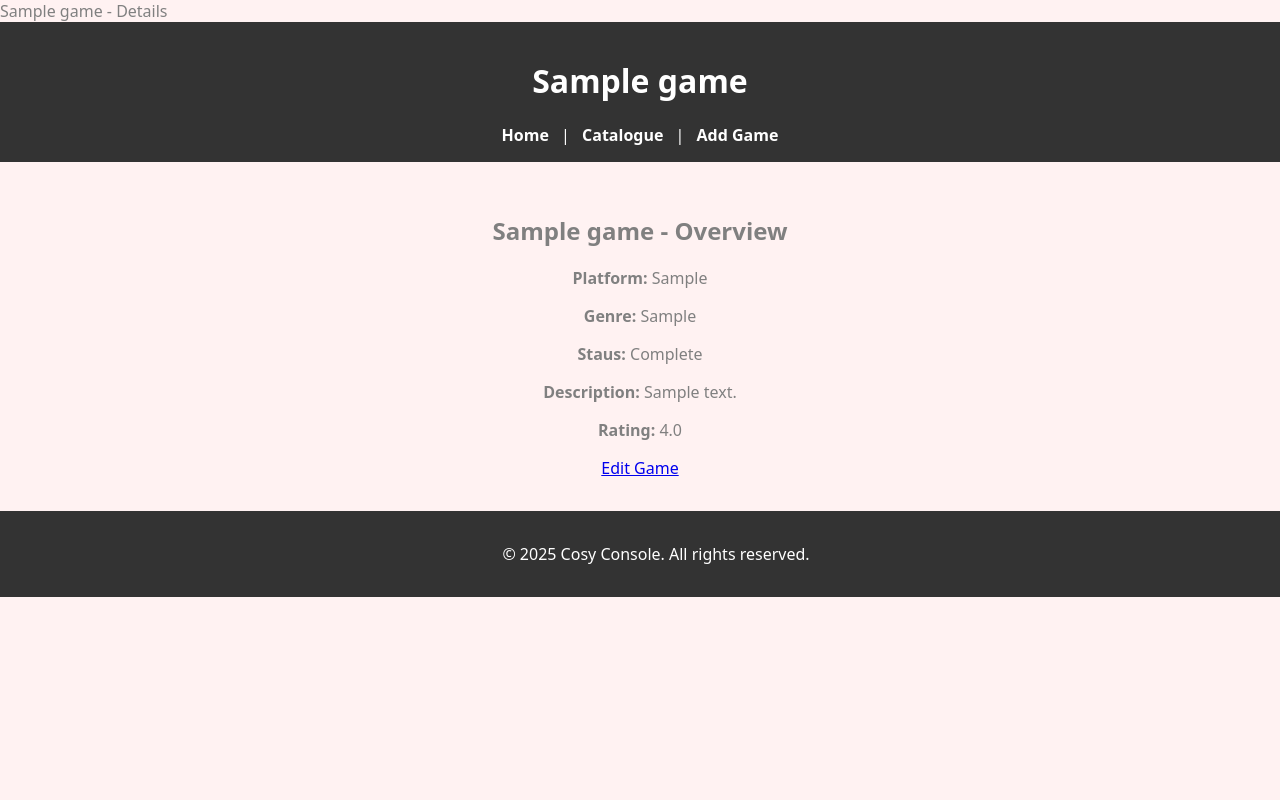
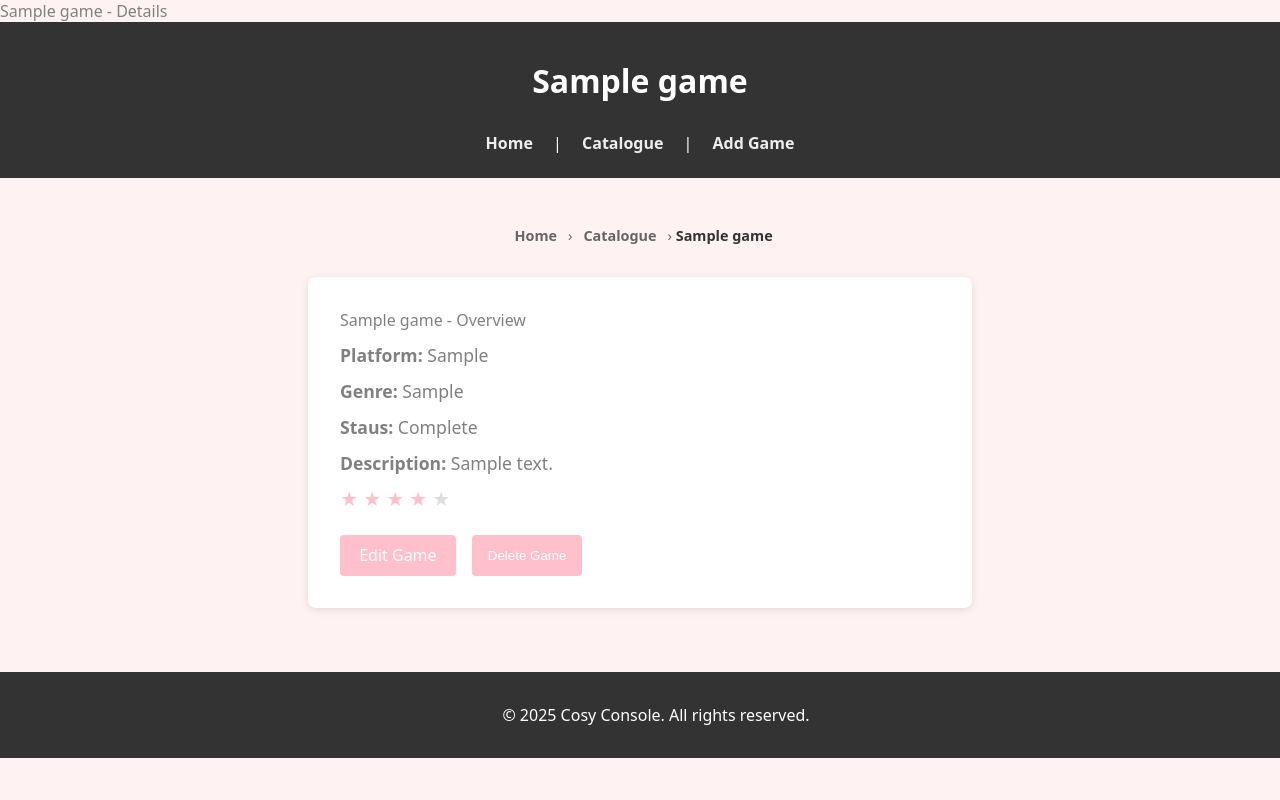
Before and after one commit to briannemcgrath/WSAA-coursework, a Flask app: page /game/1 in a window 1280 px wide. Run offline with Flask 3, Linux system fonts and the light colour scheme; tables that the repository leaves empty hold one stand-in row (values such as "Sample post").

Commit message:
Redesign Game Detail Page
- Game details in detail card matching catalogue cards in homepage.
- Added breadcrumb navigation for context and easy back tracking.
- Displayed rating as filled/empty stars via CSS (might try to make similar to add game/edit game, not sure if possible).
- Converted edit link into a pink 'Edit' button and added a 'Delete' button.
- Updated references

```diff
--- a/project/static/css/styles.css
+++ b/project/static/css/styles.css
@@ -156,8 +156,6 @@ footer {
     display: block;
 }
 
-/* Add New Game Form Styling */
-
 .form-container {
     max-width: 800px;
     margin: 0 auto;
@@ -187,10 +185,10 @@ footer {
 .cosy-form textarea {
     flex: 1;
     padding: 0.5em;
-    border: 1px solid #grey;
+    border: 1px solid #gray;
     border-radius: 4px;
     font-size: 1em;
-    outline: none;
+    outline:none;
 }
 
 .cosy-form textarea {
@@ -291,3 +289,70 @@ footer {
   .widget h4 {
     background: #FFEFF2; margin: 0; padding: 0.8em 0;
   }
+
+
+.breadcrumb {
+    text-align: center;
+    margin: 1rem 0;
+    font-size: 0.9em;
+    color: #666;
+  }
+  .breadcrumb a {
+    color: #666;
+    text-decoration: none;
+  }
+  .breadcrumb span {
+    font-weight: bold;
+    color: #333;
+  }
+
+
+  .detail-card {
+    background: #fff;
+    border-radius: 8px;
+    box-shadow: 0 2px 8px rgba(0,0,0,0.1);
+    padding: 2rem;
+    max-width: 600px;
+    margin: 2rem auto;
+    text-align: left;
+  }
+  .detail-card h2 {
+    margin-top: 0;
+    font-size: 2rem;
+  }
+  .detail-meta > div {
+    margin: 0.75rem 0;
+    font-size: 1.1em;
+  }
+
+
+  .star-rating-display {
+    font-size: 2rem;
+    color: #ddd;
+  }
+  .star-rating-display .filled {
+    color: #FFC0CB;
+  }
+
+
+  .detail-actions {
+    margin-top: 1.5rem;
+    display: flex;
+    gap: 1rem;
+  }
+  .btn {
+    background: #FFC0CB;
+    color: #fff;
+    padding: 0.6em 1.2em;
+    border: none;
+    border-radius: 4px;
+    text-decoration: none;
+    cursor: pointer;
+    transition: background 0.2s ease; /*CHECK FORMATTING */
+  }
+  .btn:hover {
+    background: #FFC0CB;
+  }
+  .btn-danger {
+    background: #FFC0CB;
+  }
--- a/project/templates/game_detail.html
+++ b/project/templates/game_detail.html
@@ -7,26 +7,57 @@
 </head>
 <body>
     <header>
+        <!--- add banner for page?-->
         <h1>{{game.title}}</h1>
-        <nav>
-            <a href="/">Home</a> |
-            <a href="/catalogue">Catalogue</a> |
-            <a href="/game/new">Add Game</a>
+        <nav class="main-nav">
+            <a href="/" class="{% if request.path == '/' %}active{% endif %}">Home</a> |
+            <a href="/catalogue" class="{% if 'catalogue' in request.path %}active{% endif %}">Catalogue</a> |
+            <a href="/game/new" class="{% if 'game/new' in request.path %}active{% endif %}">Add Game</a>
         </nav>
     </header>
 
     <main>
-        <h2>{{game.title}} - Overview</h2>
-        <p><strong>Platform:</strong> {{game.platform}}</p>
-        <p><strong>Genre:</strong> {{game.genre}}</p>
-        <p><strong>Staus:</strong> {{game.status}}</p>
-        <p><strong>Description:</strong> {{game.description}}</p>
-        <p><strong>Rating:</strong> {{game.rating}}</p>
-        <!-- link to the form for editing the game-->
-        <a href="/game/edit/{{game.id}}">Edit Game</a>
+        <!-- breadcrumbs/path to page -->
+        <nav class="breadcrumb">
+          <a href="/">Home</a> ›
+          <a href="/catalogue">Catalogue</a> ›
+          <span>{{ game.title }}</span>
+        </nav>
+
+        <section class="detail-card"
+            <h2>{{game.title}} - Overview</h2>
+            <div class="detail-meta">
+                <div><strong>Platform:</strong> {{game.platform}}</div>
+                <div><strong>Genre:</strong> {{game.genre}}</div>
+                <div><strong>Staus:</strong> {{game.status}}</div>
+                <div><strong>Description:</strong> {{game.description}}</div>
+                <!-- star rating-->
+                <div class="star-rating-display">
+                    {% for i in range(1,6) %}
+                        <span class="star{% if i <= game.rating|int %} filled{% endif %}">★</span>
+                    {% endfor %}
+                </div>
+            </div>
+
+            <div class="detail-actions">
+                <a href="/game/edit/{{game.id}}" class="btn">Edit Game</a>
+                <button id="deleteBtn" class="btn btn-danger">Delete Game</button>
+            </div>
+        </section>
     </main>
     <footer>
         <p>&copy; 2025 Cosy Console. All rights reserved.</p>
     </footer>
+
+    <!--delete game-->
+    <script>
+        document.getElementById('deleteBtn').addEventListener('click', function() {
+            if (confirm("Are you sure you want to delete this game? :()")) {
+                fetch('/games/{{game.id}}', {method:'DELETE'})
+                    .then(r => r.json())
+                    .then(d => {alert(d.message); window.location.href = '/';})
+            }
+        });
+    </script>
 </body>
 </html>
```
Also changed, not shown: project/README.md.
